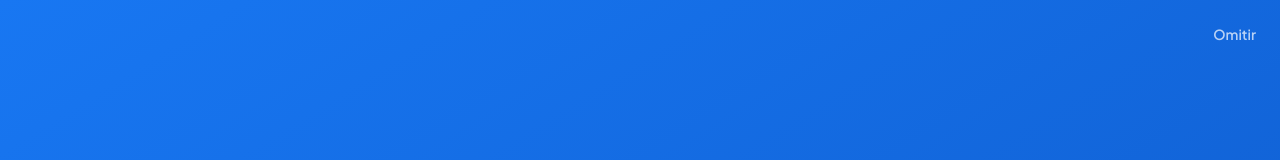
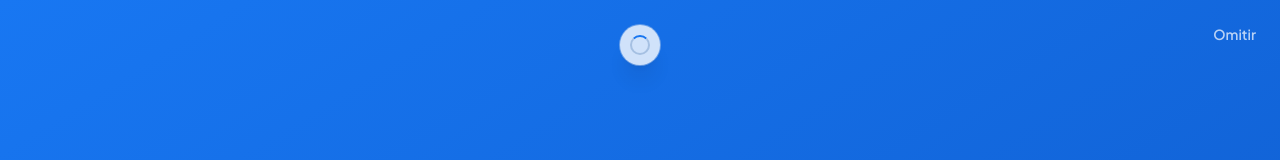
Before and after one commit to rmc03/marketsur, a React (Vite) app: page /historial in a window 1280 px wide. Shown: the top 160 px of the page. Built offline with nearby package versions, Linux system fonts and the light colour scheme.

Commit message:
Fix (UI): PullToRefresh z-index and unmounting logic to prevent freeze before window reload

```diff
--- a/src/components/PullToRefresh.jsx
+++ b/src/components/PullToRefresh.jsx
@@ -43,16 +43,21 @@ export function PullToRefresh({ onRefresh, children }) {
         await controls.start({ y: 60, transition: { type: 'spring', stiffness: 300, damping: 20 } });
 
         if (onRefresh) {
+            // First animate it out of view
+            setIsRefreshing(false);
+            await controls.start({ y: 0, transition: { type: 'spring', stiffness: 300, damping: 20 } });
+            y.set(0);
+
+            // Then execute the refresh (which might reload the page)
             await onRefresh();
         } else {
             // Fake delay if no callback provided
             await new Promise(r => setTimeout(r, 1500));
+            // Reset
+            setIsRefreshing(false);
+            controls.start({ y: 0, transition: { type: 'spring', stiffness: 300, damping: 20 } });
+            y.set(0);
         }
-
-        // Reset
-        setIsRefreshing(false);
-        controls.start({ y: 0, transition: { type: 'spring', stiffness: 300, damping: 20 } });
-        y.set(0);
       } else {
         // Cancel pull
         controls.start({ y: 0, transition: { type: 'spring', stiffness: 300, damping: 20 } });
@@ -79,12 +84,12 @@ export function PullToRefresh({ onRefresh, children }) {
   return (
     <div ref={containerRef} className="relative w-full h-full flex flex-col items-center">
       <motion.div
-        className="absolute top-0 left-0 right-0 flex justify-center z-40 pointer-events-none"
+        className="absolute top-0 left-0 right-0 flex justify-center z-[100] pointer-events-none"
         style={{ y: isPulling ? y : undefined }}
         animate={controls}
       >
         <div
-          className="bg-white dark:bg-[#242526] shadow-lg rounded-full w-10 h-10 flex items-center justify-center -mt-10"
+          className="bg-white dark:bg-[#242526] shadow-xl ring-1 ring-slate-200/50 dark:ring-[#3E4042]/50 rounded-full w-10 h-10 flex items-center justify-center -mt-10"
           style={{ opacity: isRefreshing ? 1 : 0.8 }}
         >
           <div className={`w-5 h-5 border-2 border-slate-300 dark:border-slate-600 border-t-[#1877F2] rounded-full ${isRefreshing ? 'animate-spin' : ''}`}
```
